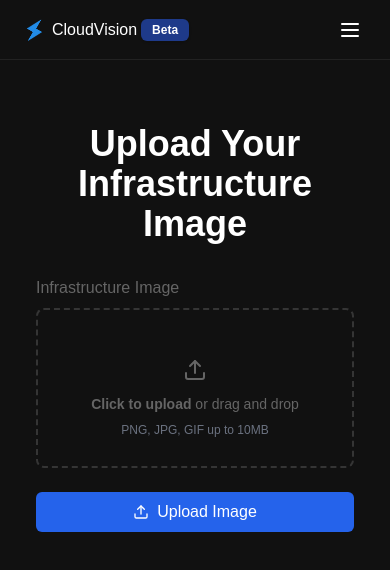
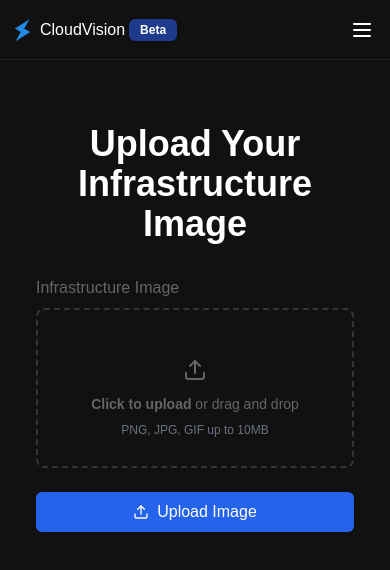
Before and after one commit to sumit6499/cloudvision-vultr-hackathon, a Next.js app: page /upload in a window 390 px wide. Shown: the top 570 px of the page. Built offline with nearby package versions, Linux system fonts and the light colour scheme.

Commit message:
fix minor UI

```diff
--- a/src/components/navbar.tsx
+++ b/src/components/navbar.tsx
@@ -8,7 +8,7 @@ import { useState } from "react";
 export const Navbar = () => {
   const [open, setOpen] = useState(false);
   return (
-    <nav className="w-full h-[60px] sticky top-0  bg-[#111] flex justify-center items-center px-5 border-b border-[#222222]">
+    <nav className="w-full h-[60px] sticky top-0  bg-[#111] flex justify-center items-center sm:px-5 px-2 border-b border-[#222222]">
       <div className="w-full max-w-[1300px] flex justify-between items-center">
         <div>
           <Link className="flex items-center gap-1" href="/">
```
